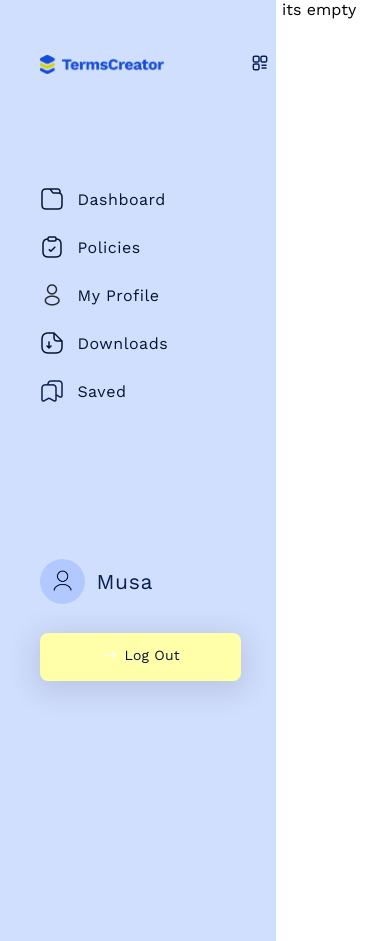
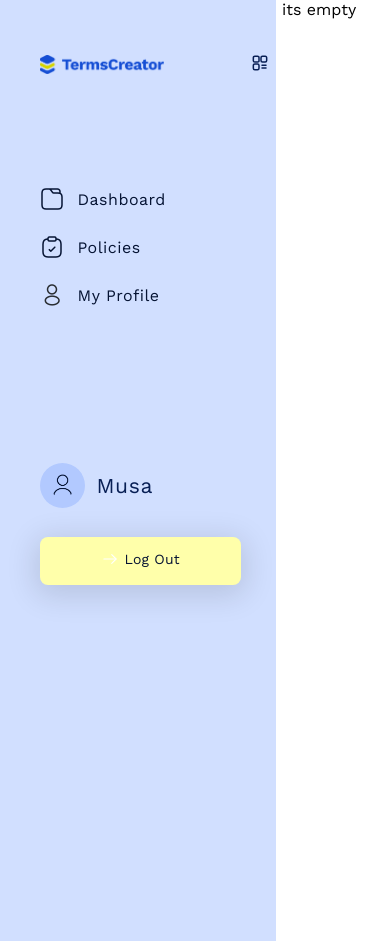
Before and after one commit to temmytope88/project, a Django app: page /list/ in a window 390 px wide; the page is wider, and only the part inside the window is pictured. Shown: the top 941 px of that part. Run offline with Django 4.2, Linux system fonts and the light colour scheme; the visitor is signed in with stand-in values (Sample User, id 1).

Commit message:
First commit, html and css changes

```diff
--- a/userauth/static/t-c-preview.css
+++ b/userauth/static/t-c-preview.css
@@ -260,6 +260,11 @@
     left: 280px;
     top: 82px;
 }
+#generate-main-page{
+    position: relative;
+    left: 500px;
+    top: 82px;
+}
 #search-button{
     padding: 8px;
     background: #FFFFFF;
@@ -480,11 +485,11 @@
         border: none;
     }
     #export{
-        width: 285%;
+        width: 170%;
         height: 48px;
         font-size: 20px;
         position: relative;
-        top: 1250px;
+        top: 1350px;
         left: -185%;
     }
     #text-page{
--- a/userauth/static/t-c-preview.js
+++ b/userauth/static/t-c-preview.js
@@ -1,5 +1,5 @@
 function openNav() {
-  document.getElementById("myNav").style.width = "20%";
+  document.getElementById("myNav").style.width = "28%";
 }
 
 function closeNav() {
--- a/userauth/templates/generate.html
+++ b/userauth/templates/generate.html
@@ -23,32 +23,22 @@
             </a>
         </div>
         <div id="B" class="overlay-content">
-            <a href="dashboard.html">
+            <a href="{% url 'dashboard' %}">
                     <span>
                         {% load static %}
                         <img src="{% static 'icons/folder-2.png' %}" alt="Folder Icon">
                     </span>
                 <span>Dashboard</span>
             </a>
-            <a href="policy.html">
+            <a href="{% url 'policy' %}">
                 {% load static %}
                 <span><img src="{% static 'icons/clipboard-tick.png' %}" alt="clipboard-tick Icon"></span>
                 <span>Policies</span>
             </a>
-            <a href="">
+            <a href="{% url 'dashboard' %}">
                 {% load static %}
                 <span><img src="{% static 'icons/profile.png' %}" alt="Profile Icon"></span>
                 <span>My Profile</span>
-            </a>
-            <a href="">
-                {% load static %}
-                <span><img src="{% static 'icons/document-download.png' %}" alt="Document-download Icon"></span>
-                <span>Downloads</span>
-            </a>
-            <a href="saved.html">
-                {% load static %}
-                <span><img src="{% static 'icons/save-2.png' %}" alt="Saved Icon"></span>
-                <span>Saved</span>
             </a>
         </div>
         <div id="C">
@@ -73,34 +63,26 @@
             <img src="{% static 'icons/menu.svg' %}" alt="Menu">
         </div>
         <div id="middle">
-            <a href="dashboard.html">
+            <a href="{% url 'dashboard' %}">
                 {% load static %}
                 <img src="{% static 'icons/folder-2.png' %}" alt="Folder Icon">
             </a>
-            <a href="policy.html">
+            <a href="{% url 'policy' %}">
                 {% load static %}
                 <img src="{% static 'icons/clipboard-tick.png' %}" alt="clipboard-tick Icon">
             </a>
-            <a href="">
+            <a href="{% url 'dashboard' %}">
                 {% load static %}
                 <img src="{% static 'icons/profile.png' %}" alt="Profile Icon">
             </a>
-            <a href="">
-                {% load static %}
-                <img src="{% static 'icons/document-download.png' %}" alt="Document-download Icon">
-            </a>
-            <a href="saved.html">
-                {% load static %}
-                <img src="{% static 'icons/save-2.png' %}" alt="Saved Icon">
-            </a>
         </div>
         <div id="bottom">
-            <a href="user.html">
+            <a href="{% url 'user' %}">
                 {% load static %}
                 <img src="{% static 'icons/user.png' %}" alt="User Icon" id="user">
             </a>
             {% load static %}
-            <a href="">
+            <a href="{% url 'loginform' %}">
                 <img src="{% static 'icons/arrow-right.svg' %}" alt="Arrow-right" id="arrow">
             </a>
         </div>
@@ -123,32 +105,22 @@
 
         </div>
         <div id="lower-div">
-            <a href="dashboard.html">
+            <a href="{% url 'dashboard' %}">
                     <span>
                         {% load static %}
                         <img src="{% static '/icons/folder-2.png' %}" alt="Folder Icon">
                     </span>
                 <span>Dashboard</span>
             </a>
-            <a href="policy.html">
+            <a href="{% url 'policy' %}">
                 {% load static %}
                 <span><img src="{% static '/icons/clipboard-tick.png' %}" alt="clipboard-tick Icon"></span>
                 <span>Policies</span>
             </a>
-            <a href="">
+            <a href="{% url 'dashboard' %}">
                 {% load static %}
                 <span><img src="{% static '/icons/profile.png' %}" alt="Profile Icon"></span>
                 <span>My Profile</span>
-            </a>
-            <a href="">
-                {% load static %}
-                <span><img src="{% static '/icons/document-download.png' %}" alt="Document-download Icon"></span>
-                <span>Downloads</span>
-            </a>
-            <a href="saved.html">
-                {% load static %}
-                <span><img src="{% static '/icons/save-2.png' %}" alt="Saved Icon"></span>
-                <span>Saved</span>
             </a>
         </div>
     </nav>
```
Also changed, not shown: other parts of userauth/templates/generate.html (+16 -16 lines), userauth/templates/about-us.html (+20 -20 lines), userauth/templates/t-c-preview.html (+13 -41 lines).
